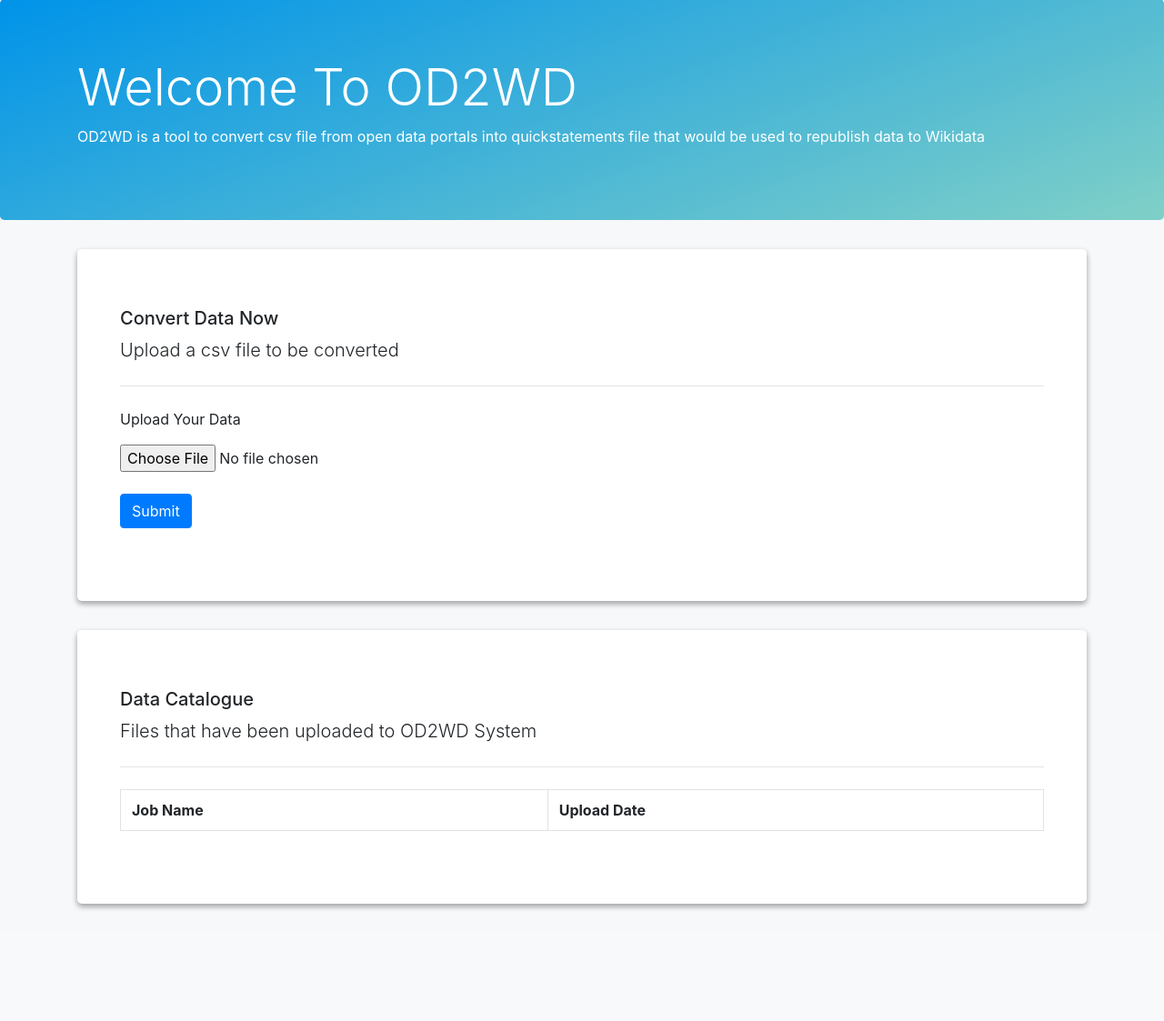
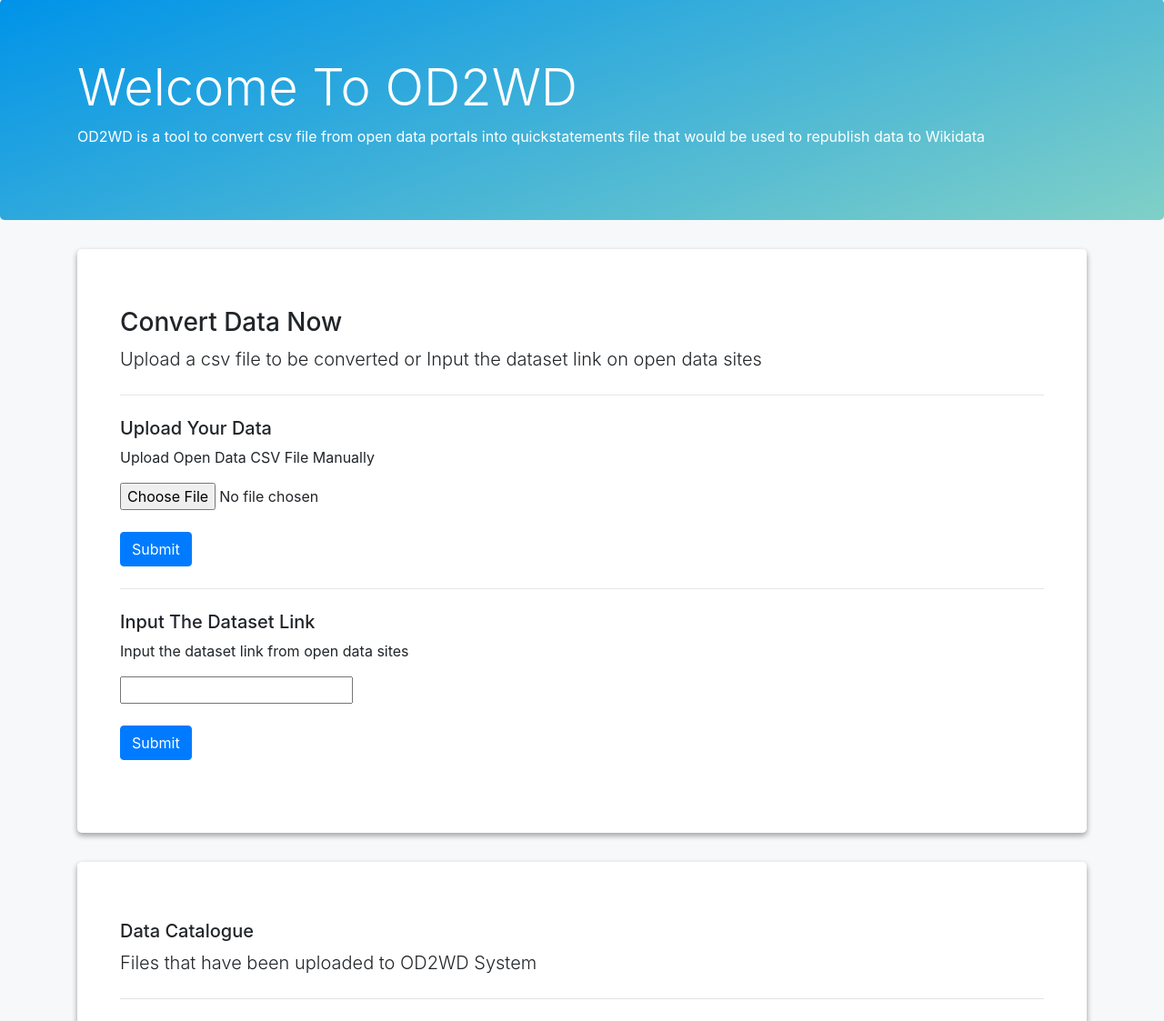
Before and after one commit to muhammadfaiz12/od2wd, a Flask app: template templates/hello.html in a window 1280 px wide. Shown: the part 57-1180 px from the top of the page at 91% size. Before the commit the page ends 1058 px from the top, so only its background shows below. Run offline with Flask 3, Linux system fonts and the light colour scheme; the template is opened without the code that fills it, so the values that code supplies are empty; some libraries are stand-ins or nearby versions.

Commit message:
fix some things

```diff
--- a/main.py
+++ b/main.py
@@ -121,7 +121,7 @@
     filename=procId
     return send_file(directory+filename, attachment_filename='qs_result.csv', mimetype='text/csv',as_attachment=True)
 
-@app.route('/background-run/<procId>', methods = ['GET','POST'])
+@app.route('/background-run/<procId>', methods = ['GET', 'POST'])
 def background_run(procId):
     print("[PROC-{}--[Phase 2]]-- Rendering mapping".format(procId))
     df,dtMap, dt_type,protagonist,header_list = preprocess_data(procId)
@@ -146,7 +146,7 @@
         sample_info.append(str(df[x].iloc[0]))
     var_settings.mappingbeautified_dict[procId]=mapping_beautified
     save_mapping_result(df, procId, mapping_beautified)
-    render_qs(procId)
+    return render_qs(procId)
 
 if __name__ == '__main__':
     app.secret_key = 'super secret key'
--- a/templates/check-result.html
+++ b/templates/check-result.html
@@ -2,7 +2,7 @@
 {% extends "layout.html" %}
 {% block body %}
 <body style="background:#F6F8FA">
-	<div class="container" style="background: white;box-shadow: 0 3px 6px rgba(0,0,0,0.16), 0 3px 6px rgba(0,0,0,0.23); margin-top:20px; margin-bottom: 15px">
+	<div class="container" style="background: white;box-shadow: 0 3px 6px rgba(0,0,0,0.16), 0 3px 6px rgba(0,0,0,0.23); margin-top:20px; margin-bottom: 15px;padding-bottom: 20px">
 	{% if result_finished == True %}
     <h1>Check Result</h1>
 	    {{data | safe }}
--- a/templates/hello.html
+++ b/templates/hello.html
@@ -19,15 +19,23 @@
 <div class="container" style="margin-bottom: 15px">
 <div class="jumbotron" style="background: white ;box-shadow: 0 3px 6px rgba(0,0,0,0.16), 0 3px 6px rgba(0,0,0,0.23);">
   <div class="container">
-  <h5 >Convert Data Now</h5>
-  <p class="lead">Upload a csv file to be converted</p>
+  <h3>Convert Data Now</h3>
+  <p class="lead">Upload a csv file to be converted or Input the dataset link on open data sites</p>
   <hr class="my-4">
-  <p>Upload Your Data</p>
+  <h5>Upload Your Data</h5>
+  <p> Upload Open Data CSV File Manually </p>
   <form action = "{{parent_link}}/uploader" method = "POST"
         enctype = "multipart/form-data">
         <div class="row col-md-12"><input type = "file" name = "file" /></div><br>
         <div class="row col-md-12"><input class="btn btn-primary" type = "submit"/></div>
      </form>
+  <hr class="my-4">
+  <h5>Input The Dataset Link</h5>
+  <p>Input the dataset link from open data sites</p>
+  <form action = "#" method="POST" enctype = "multipart/form-data">
+    <div class="row col-md-12"><input name="text"></div><br>
+    <div class="row col-md-12"><input class="btn btn-primary" type = "submit"/></div>
+</form>
 	  <!-- <a class="btn btn-primary btn-lg" href="#" role="button">Learn more</a> -->
 	</div>
 </div>
```
